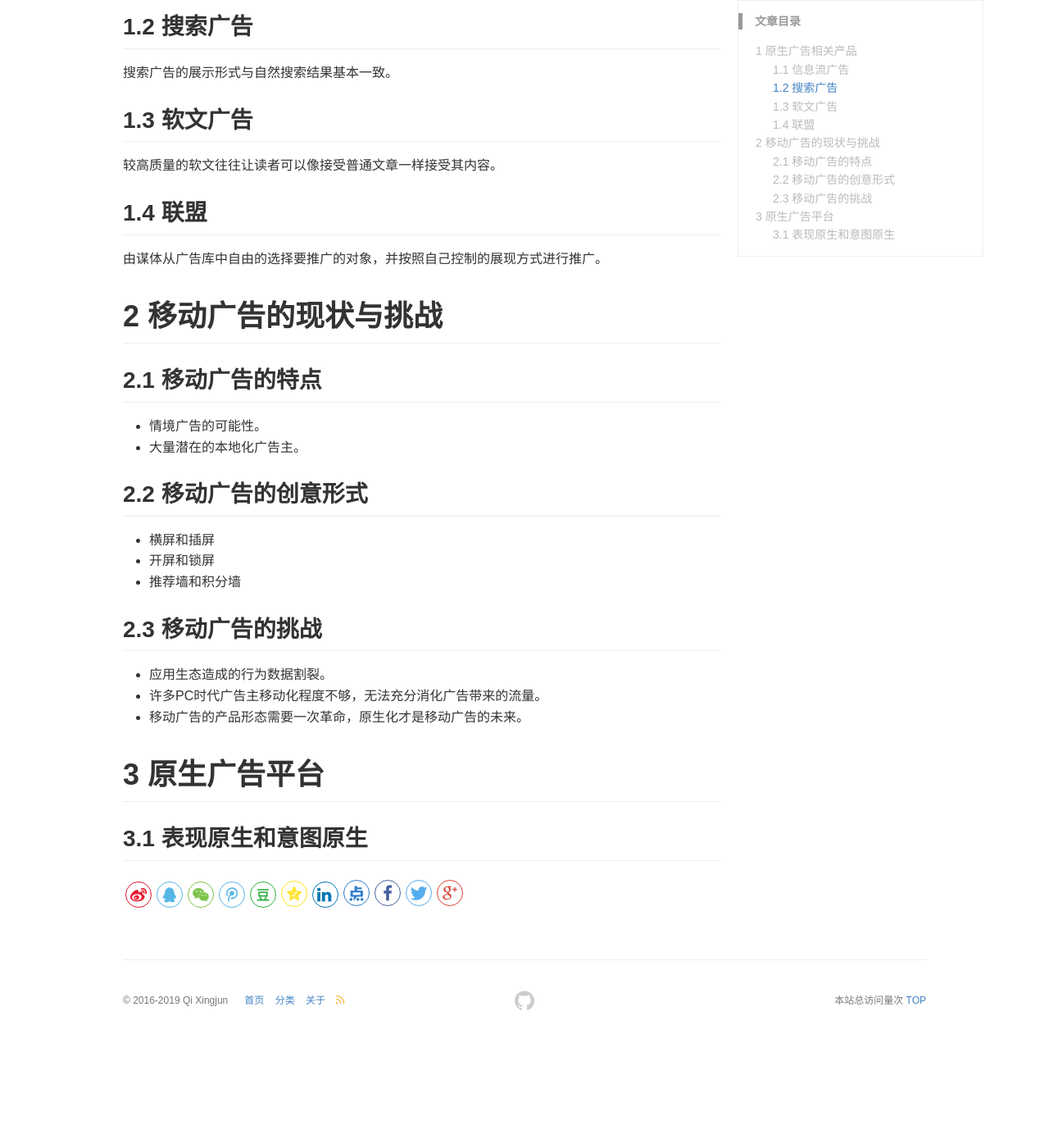
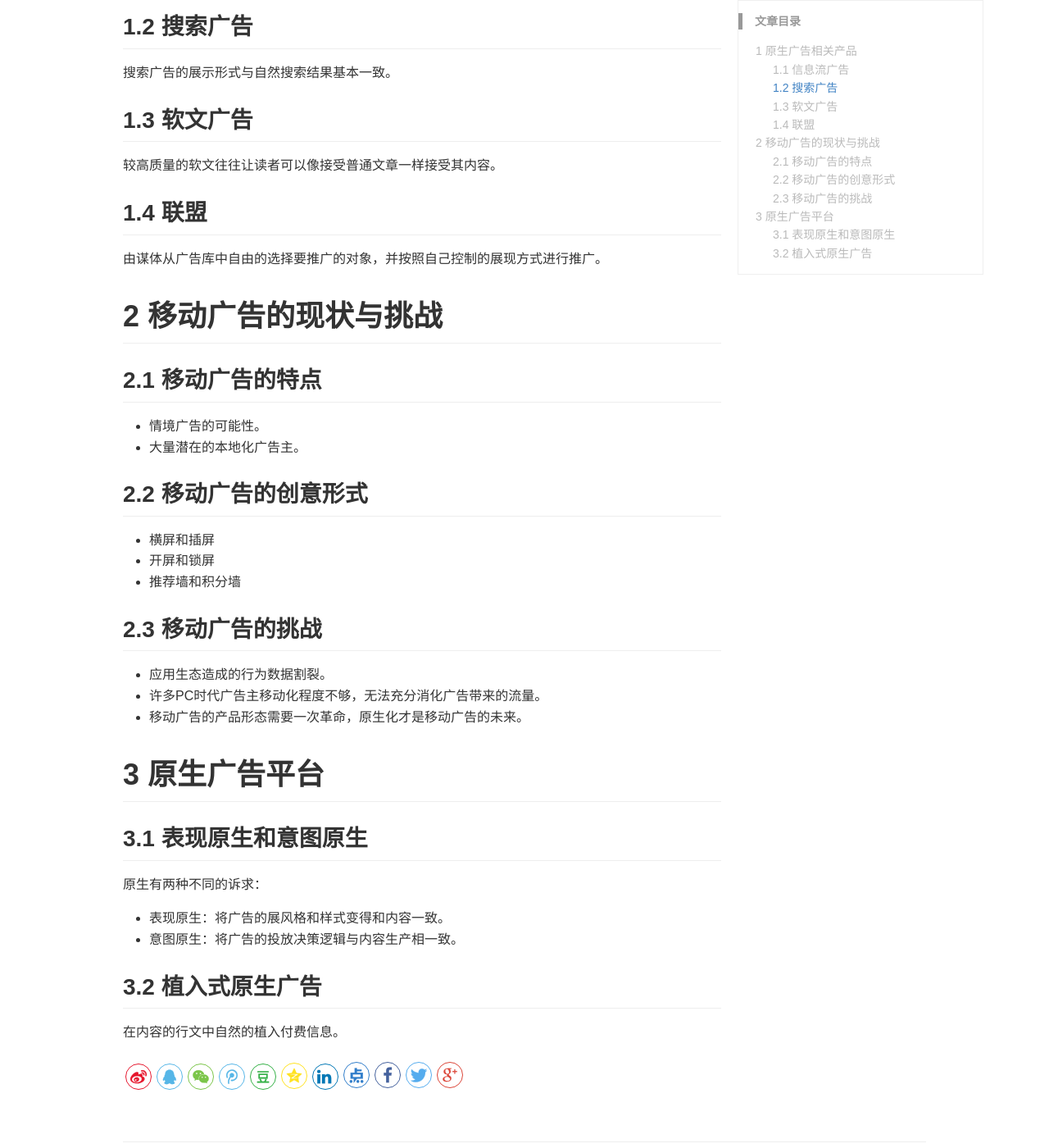
Before and after one commit to QiXingjun/QiXingjun.github.io, a Jekyll site: the page built from _posts/blog/2020-02-01-七、移动互联与原生广告.md, in a window 1280 px wide and 1400 px high, scrolled down 400 px. Shown: the whole window at 82% size. Built offline with Jekyll 4.4.1, drawn with Linux system fonts in a browser that asks for light colours; comment, search, counter and statistics services are not loaded; before the commit the page ends 1669 px from its top, so only the background shows below that.

Commit message:
Update 2020-02-01-七、移动互联与原生广告.md

```diff
--- a/_posts/blog/2020-02-01-七、移动互联与原生广告.md
+++ b/_posts/blog/2020-02-01-七、移动互联与原生广告.md
@@ -39,3 +39,9 @@ keywords: 计算广告, 移动互联与原生广告
 # 3 原生广告平台
 
 ## 3.1 表现原生和意图原生
+原生有两种不同的诉求：
+* 表现原生：将广告的展风格和样式变得和内容一致。
+* 意图原生：将广告的投放决策逻辑与内容生产相一致。
+
+## 3.2 植入式原生广告
+在内容的行文中自然的植入付费信息。
```
